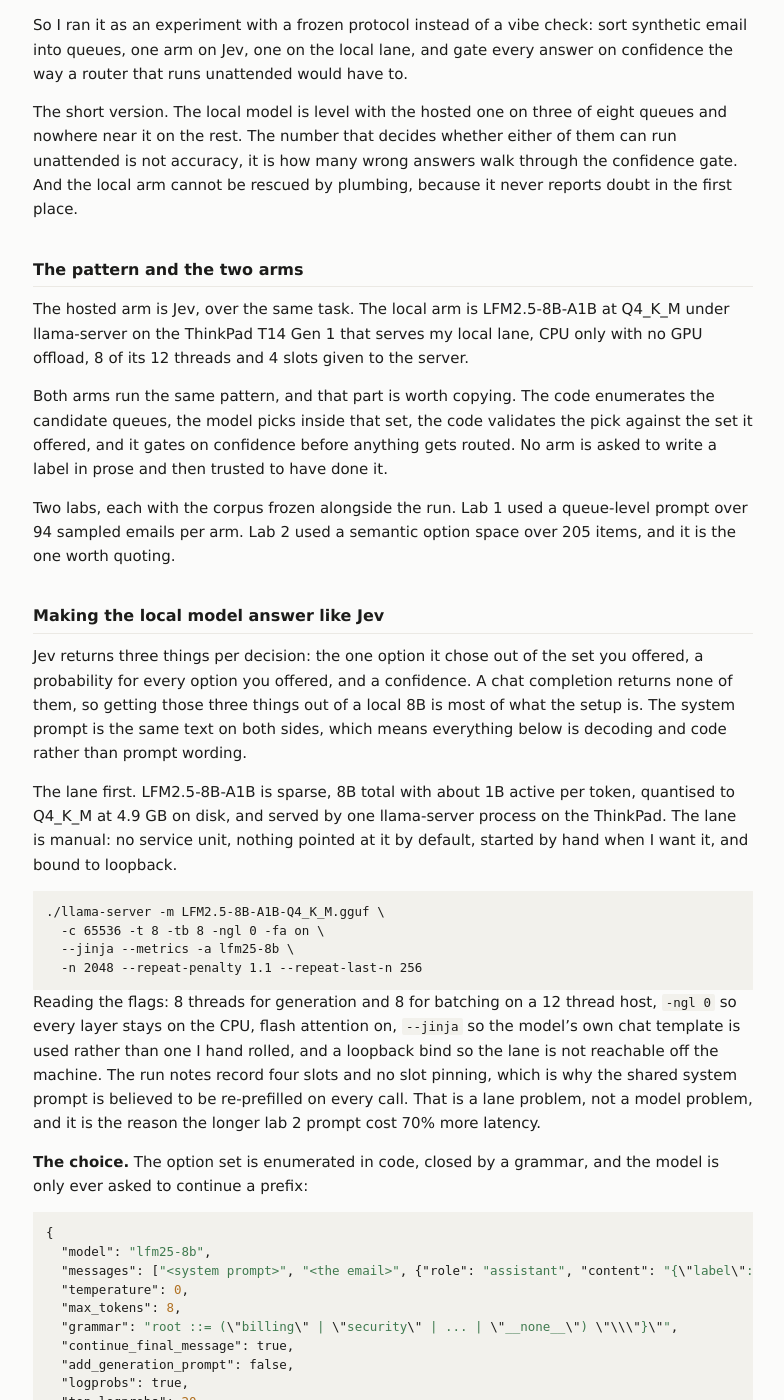
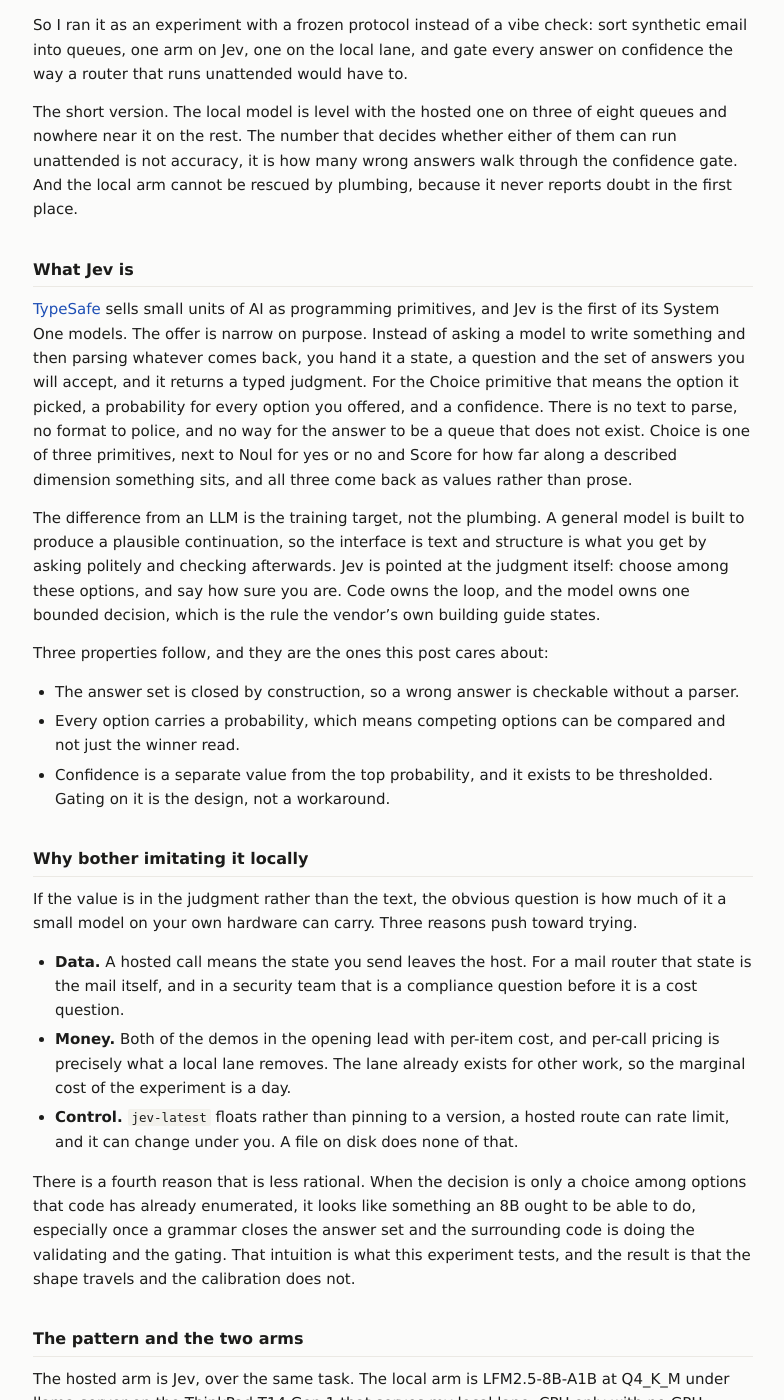
Before and after one commit to bhanuharya/bhanuharya.github.io, a Jekyll site: the page built from _posts/2026-09-17-can-my-local-8b-do-what-jev-does.md, in a window 1280 px wide and 1400 px high, scrolled down 480 px. Shown: the whole window, without its empty margins (247-1031 px from the left). Built offline with Jekyll 4.4.1, drawn with Linux system fonts in a browser that asks for light colours; some of the changed text lies outside the part shown.

Commit message:
post: explain what Jev is and why the local imitation is worth attempting

```diff
--- a/_posts/2026-09-17-can-my-local-8b-do-what-jev-does.md
+++ b/_posts/2026-09-17-can-my-local-8b-do-what-jev-does.md
@@ -16,6 +16,28 @@
 So I ran it as an experiment with a frozen protocol instead of a vibe check: sort synthetic email into queues, one arm on Jev, one on the local lane, and gate every answer on confidence the way a router that runs unattended would have to.
 
 The short version. The local model is level with the hosted one on three of eight queues and nowhere near it on the rest. The number that decides whether either of them can run unattended is not accuracy, it is how many wrong answers walk through the confidence gate. And the local arm cannot be rescued by plumbing, because it never reports doubt in the first place.
+
+## What Jev is
+
+[TypeSafe](https://docs.typesafe.ai/) sells small units of AI as programming primitives, and Jev is the first of its System One models. The offer is narrow on purpose. Instead of asking a model to write something and then parsing whatever comes back, you hand it a state, a question and the set of answers you will accept, and it returns a typed judgment. For the Choice primitive that means the option it picked, a probability for every option you offered, and a confidence. There is no text to parse, no format to police, and no way for the answer to be a queue that does not exist. Choice is one of three primitives, next to Noul for yes or no and Score for how far along a described dimension something sits, and all three come back as values rather than prose.
+
+The difference from an LLM is the training target, not the plumbing. A general model is built to produce a plausible continuation, so the interface is text and structure is what you get by asking politely and checking afterwards. Jev is pointed at the judgment itself: choose among these options, and say how sure you are. Code owns the loop, and the model owns one bounded decision, which is the rule the vendor's own building guide states.
+
+Three properties follow, and they are the ones this post cares about:
+
+- The answer set is closed by construction, so a wrong answer is checkable without a parser.
+- Every option carries a probability, which means competing options can be compared and not just the winner read.
+- Confidence is a separate value from the top probability, and it exists to be thresholded. Gating on it is the design, not a workaround.
+
+## Why bother imitating it locally
+
+If the value is in the judgment rather than the text, the obvious question is how much of it a small model on your own hardware can carry. Three reasons push toward trying.
+
+- **Data.** A hosted call means the state you send leaves the host. For a mail router that state is the mail itself, and in a security team that is a compliance question before it is a cost question.
+- **Money.** Both of the demos in the opening lead with per-item cost, and per-call pricing is precisely what a local lane removes. The lane already exists for other work, so the marginal cost of the experiment is a day.
+- **Control.** `jev-latest` floats rather than pinning to a version, a hosted route can rate limit, and it can change under you. A file on disk does none of that.
+
+There is a fourth reason that is less rational. When the decision is only a choice among options that code has already enumerated, it looks like something an 8B ought to be able to do, especially once a grammar closes the answer set and the surrounding code is doing the validating and the gating. That intuition is what this experiment tests, and the result is that the shape travels and the calibration does not.
 
 ## The pattern and the two arms
 
@@ -175,6 +197,7 @@
 - One model, one quantisation, one CPU lane, one corpus. Nothing here generalises to small models as a class.
 - `jev-latest` floats, so the hosted numbers cannot be reproduced against a pinned version.
 - Lab 1's trap sample was 14 items, and its "local beats hosted on traps" reading did not survive lab 2, where the hosted arm won 48 of 60 against 31.
+- The description of Jev is taken from TypeSafe's own documentation rather than from inspecting the model. Everything measured here is the behaviour of the API they serve.
 - The two posts in the opening are demos, not evaluations. Neither one reports accuracy on its own task, and both are self-reported by people adjacent to the vendors.
 - The $0.0786 per 1,000 emails figure is the paper classifier's number, eight cents for 1,018 items, applied to my token counts. It is not a rate card for this task, and TypeSafe's pricing page returns 404.
 
```
